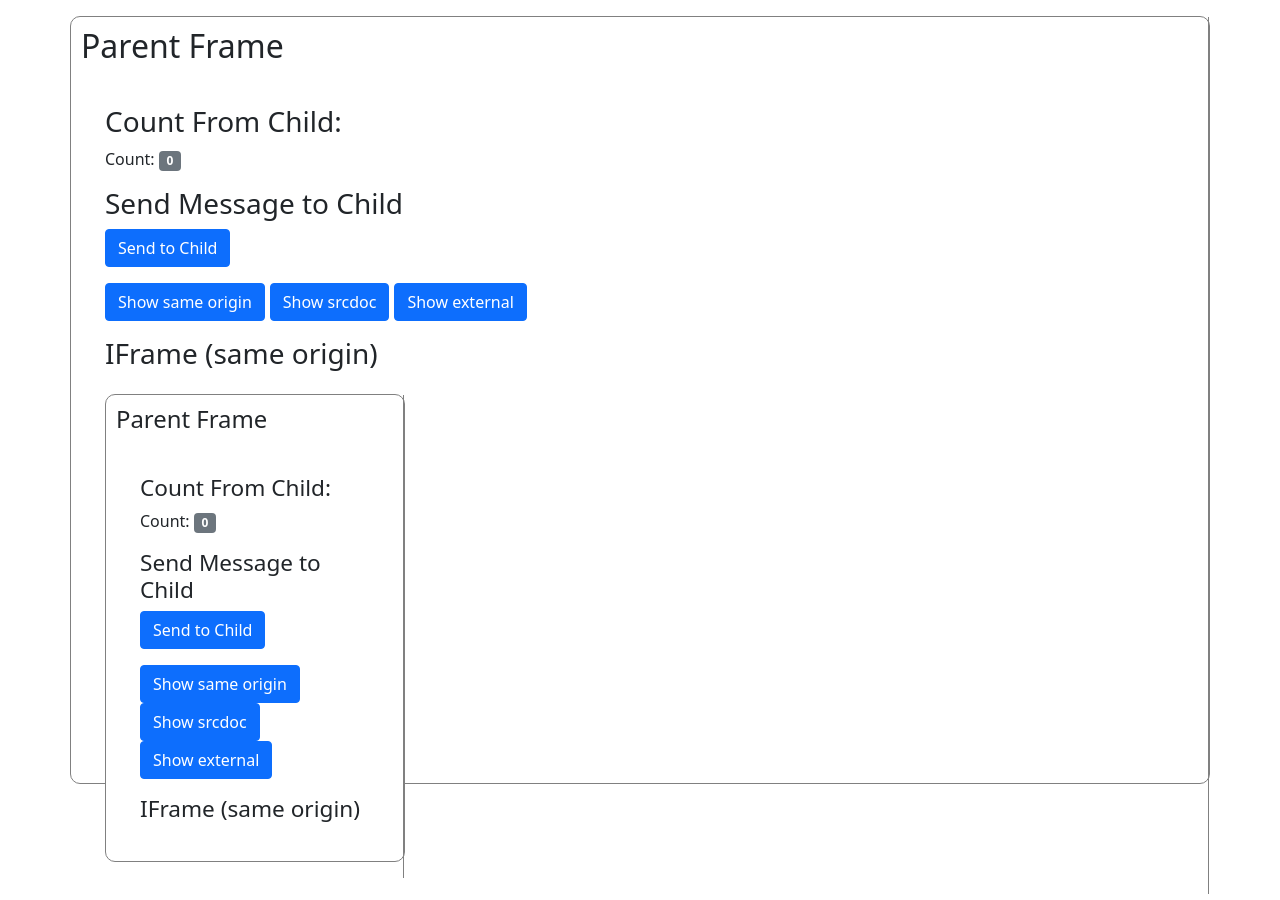
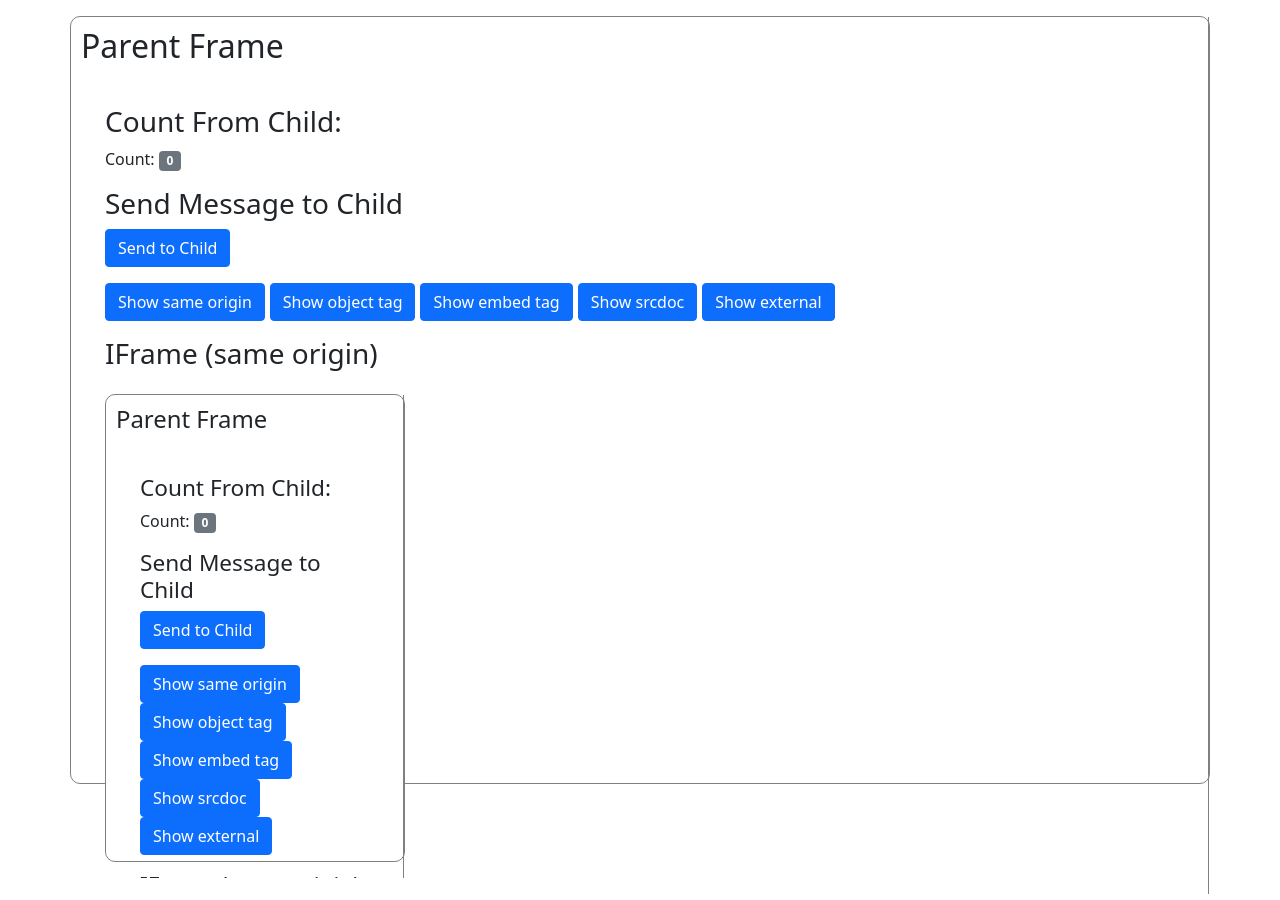
Before and after one commit to ArtemDenysenko/example-angular-ngrx, an Angular app: page / in a window 1280 px wide. Shown: the top 900 px of the page. Built offline with nearby package versions, Linux system fonts and the light colour scheme; what @ngrx/effects, @ngrx/store, ngrx-store-logger would draw is missing.

Commit message:
add object tag and embed

```diff
--- a/src/app/iframe-test/iframe-test.component.html
+++ b/src/app/iframe-test/iframe-test.component.html
@@ -29,6 +29,22 @@
             (click)="iFrameType = 'vue'"
           >
             Show same origin
+          </button>
+
+          <button
+            class="btn btn-primary ml-1"
+            type="button"
+            (click)="iFrameType = 'object'"
+          >
+            Show object tag
+          </button>
+
+          <button
+            class="btn btn-primary ml-1"
+            type="button"
+            (click)="iFrameType = 'embed'"
+          >
+            Show embed tag
           </button>
 
           <button
@@ -80,6 +96,19 @@
       ></iframe>
     </div>
 
+    <div class="col-12" [hidden]="iFrameType !== 'object'">
+      <h3>Object tag</h3>
+      <object #childFrame data="http://localhost:3000" width="400" height="300" type="text/html">
+        Alternative Content
+      </object>
+    </div>
+
+    <div class="col-12" [hidden]="iFrameType !== 'embed'">
+      <h3>embed</h3>
+      <embed #childFrame src="http://localhost:3000" width=500 height=500 />
+
+    </div>
+
 <!--    https://www.youtube.com/embed/gv7hFegk14o -->
 
   </div>
--- a/src/app/iframe-test/iframe-test.component.ts
+++ b/src/app/iframe-test/iframe-test.component.ts
@@ -1,4 +1,4 @@
-import {AfterViewInit, Component, ElementRef, OnInit, ViewChild} from '@angular/core';
+import {AfterViewInit, Component, ElementRef, OnInit, QueryList, ViewChild, ViewChildren} from '@angular/core';
 
 @Component({
   selector: 'app-iframe-test',
@@ -7,11 +7,8 @@ import {AfterViewInit, Component, ElementRef, OnInit, ViewChild} from '@angular/
 })
 export class IFrameTestComponent implements OnInit, AfterViewInit {
 
-  @ViewChild('childFrame')
-  childFrame: ElementRef;
-
-  @ViewChild('alienFrame')
-  alienFrame: ElementRef;
+  @ViewChildren('childFrame')
+  childFrames: QueryList<ElementRef>;
 
   iFrameType = 'vue';
   count: number = 0;
@@ -24,25 +21,19 @@ export class IFrameTestComponent implements OnInit, AfterViewInit {
   }
 
   ngAfterViewInit() {
-    this.loadChildIframe();
-  }
-
-  loadChildIframe(){
-    const iframe = this.childFrame.nativeElement.contentWindow;
-    iframe.onload = function() {
-      console.log("IFrame Loaded");
-    };
-    iframe.onerror = function() {
-      console.log("Error from clild iframe!");
-    };
-    console.log(this.childFrame);
     this.listenToChildEvents();
   }
 
   sendMessage(){
     const eventName = 'increase-count';
     const targetOrigin = 'http://localhost:3000';
-    this.childFrame.nativeElement.contentWindow.postMessage(eventName, targetOrigin);
+    this.childFrames.forEach(element => {
+      if(element.nativeElement.contentWindow) {
+        element.nativeElement.contentWindow.postMessage(eventName, targetOrigin);
+      } else {
+        console.error('Element has no contentWindow');
+      }
+    })
   }
 
   onLoad() {
```
